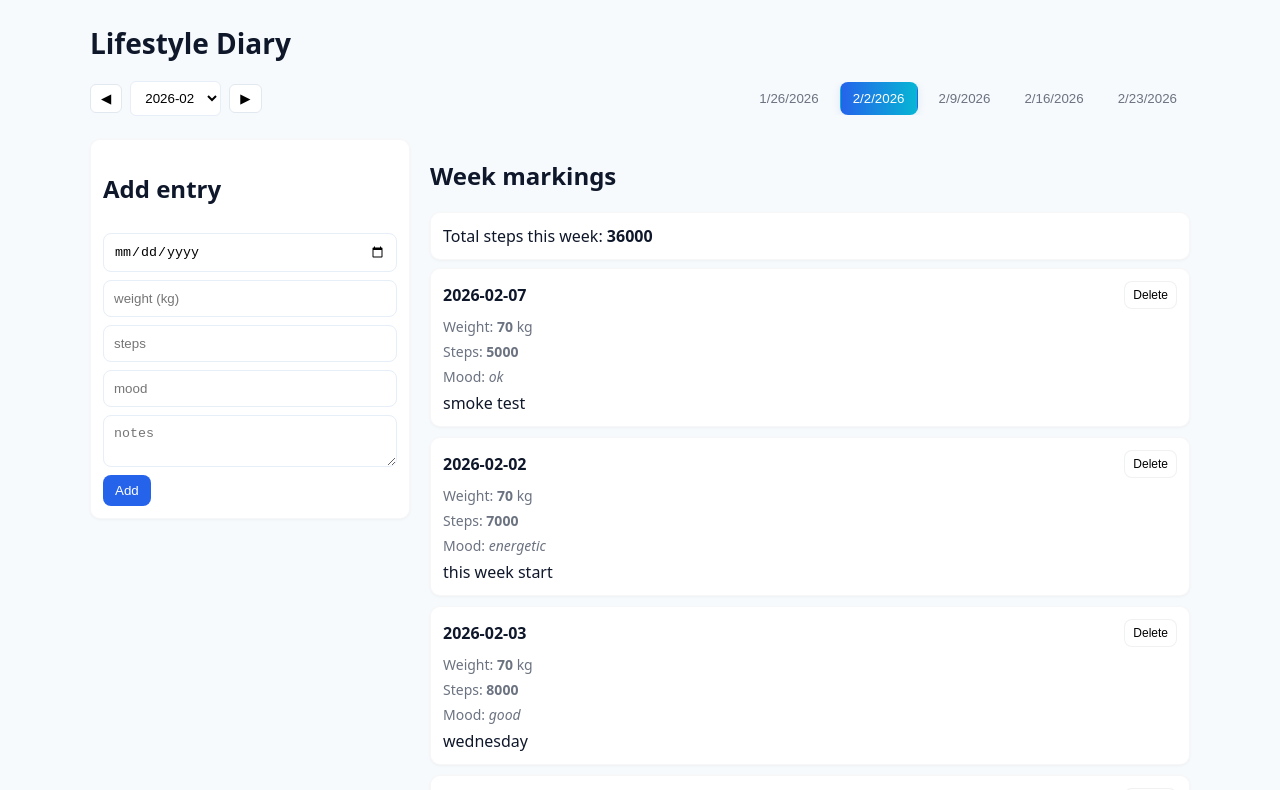
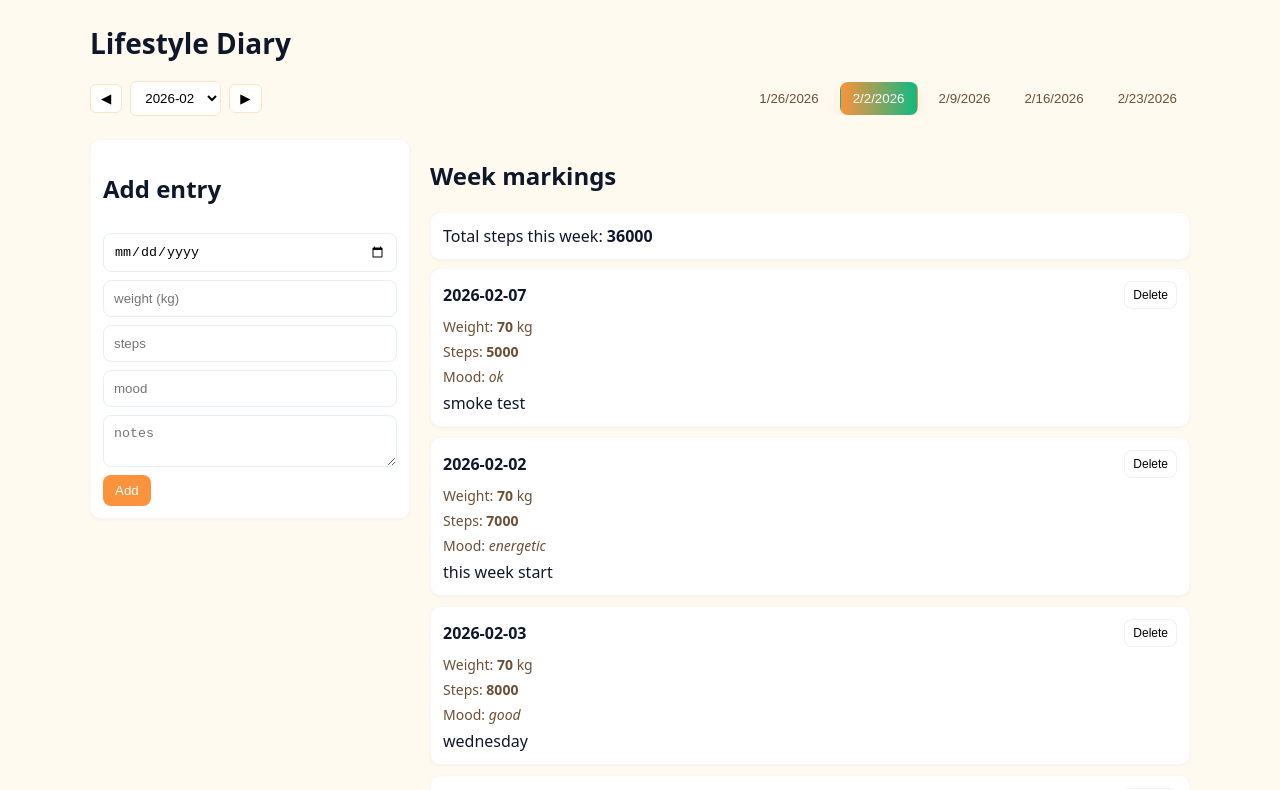
Before and after one commit to savkuoke/Diary, a Next.js app: page / in a window 1280 px wide. Shown: the top 790 px of the page. Built offline with nearby package versions, Linux system fonts and the light colour scheme.

Commit message:
Use yellow-orange-green-brown color axis; update UI accents and markers

```diff
--- a/styles/globals.css
+++ b/styles/globals.css
@@ -1,9 +1,15 @@
 :root{
-	--bg: #f7fafc;
-	--card:#ffffff;
-	--muted:#6b7280;
-	--accent:#2563eb;
-	--accent-2:#06b6d4;
+	/* Warm yellow -> orange -> green -> brown axis */
+	--axis-1: #f59e0b; /* yellow/amber */
+	--axis-2: #fb923c; /* orange */
+	--axis-3: #10b981; /* green */
+	--axis-4: #a0522d; /* brown */
+
+	--bg: #fffaf0; /* warm off-white */
+	--card: #ffffff;
+	--muted: #6b4f36; /* muted brownish */
+	--accent: var(--axis-2);
+	--accent-2: var(--axis-3);
 }
 body { font-family: system-ui, -apple-system, BlinkMacSystemFont, 'Segoe UI', Roboto, 'Helvetica Neue', Arial; margin: 24px; background:var(--bg); color:#0f172a }
 .container { max-width: 1100px; margin: 0 auto; }
@@ -11,18 +17,18 @@ body { font-family: system-ui, -apple-system, BlinkMacSystemFont, 'Segoe UI', Ro
 .header h1 { margin:0; font-size:28px }
 .selectors { display:flex; gap:12px; align-items:center; justify-content:space-between }
 .month-nav { display:flex; gap:8px; align-items:center }
-.month-nav select { padding:8px 10px; border-radius:6px; border:1px solid #e6eef8; background:white }
-.month-nav button { padding:6px 10px; border-radius:6px; border:1px solid #e2e8f0; background:white; cursor:pointer }
+.month-nav select { padding:8px 10px; border-radius:6px; border:1px solid #fde3c6; background:white }
+.month-nav button { padding:6px 10px; border-radius:6px; border:1px solid #fde3c6; background:white; cursor:pointer }
 .week-list { display:flex; gap:8px; overflow:auto; padding:8px 0 }
 .week { padding:8px 12px; border-radius:8px; border:1px solid transparent; background:transparent; cursor:pointer; color:var(--muted) }
-.week.active { background:linear-gradient(90deg,var(--accent),var(--accent-2)); color:white; box-shadow:0 2px 8px rgba(37,99,235,0.12) }
+.week.active { background:linear-gradient(90deg,var(--axis-2),var(--axis-3)); color:white; box-shadow:0 6px 18px rgba(251,146,60,0.12) }
 
 .main-grid { display:grid; grid-template-columns: 320px 1fr; gap:20px }
 .card { background:var(--card); border-radius:10px; padding:12px; box-shadow:0 1px 3px rgba(15,23,42,0.04); border:1px solid rgba(15,23,42,0.03) }
 .entry-form { display:flex; flex-direction:column; gap:8px; }
 .entry-form input, .entry-form textarea { padding:10px; border:1px solid #e6eef8; border-radius:8px }
 .btn { padding:8px 12px; border-radius:8px; border:1px solid rgba(15,23,42,0.06); background:white; cursor:pointer }
-.btn.primary { background:var(--accent); color:white; border:none }
+.btn.primary { background:var(--axis-2); color:white; border:none }
 .btn.tiny { padding:6px 8px; font-size:12px }
 
 .entries-grid { display:flex; flex-direction:column; gap:10px }
@@ -50,7 +56,7 @@ body { font-family: system-ui, -apple-system, BlinkMacSystemFont, 'Segoe UI', Ro
 .day-cell.muted { opacity:0.45 }
 .day-number { font-weight:600 }
 .markers { display:flex; gap:6px; align-items:center }
-.marker { width:10px; height:10px; border-radius:50%; background:linear-gradient(90deg,var(--accent),var(--accent-2)); box-shadow:0 1px 3px rgba(37,99,235,0.12) }
+.marker { width:12px; height:12px; border-radius:50%; background:linear-gradient(90deg,var(--axis-1),var(--axis-2),var(--axis-3),var(--axis-4)); box-shadow:0 2px 6px rgba(160,82,45,0.12) }
 .more { font-size:12px; color:var(--muted) }
 
 @media (max-width:600px){
```
